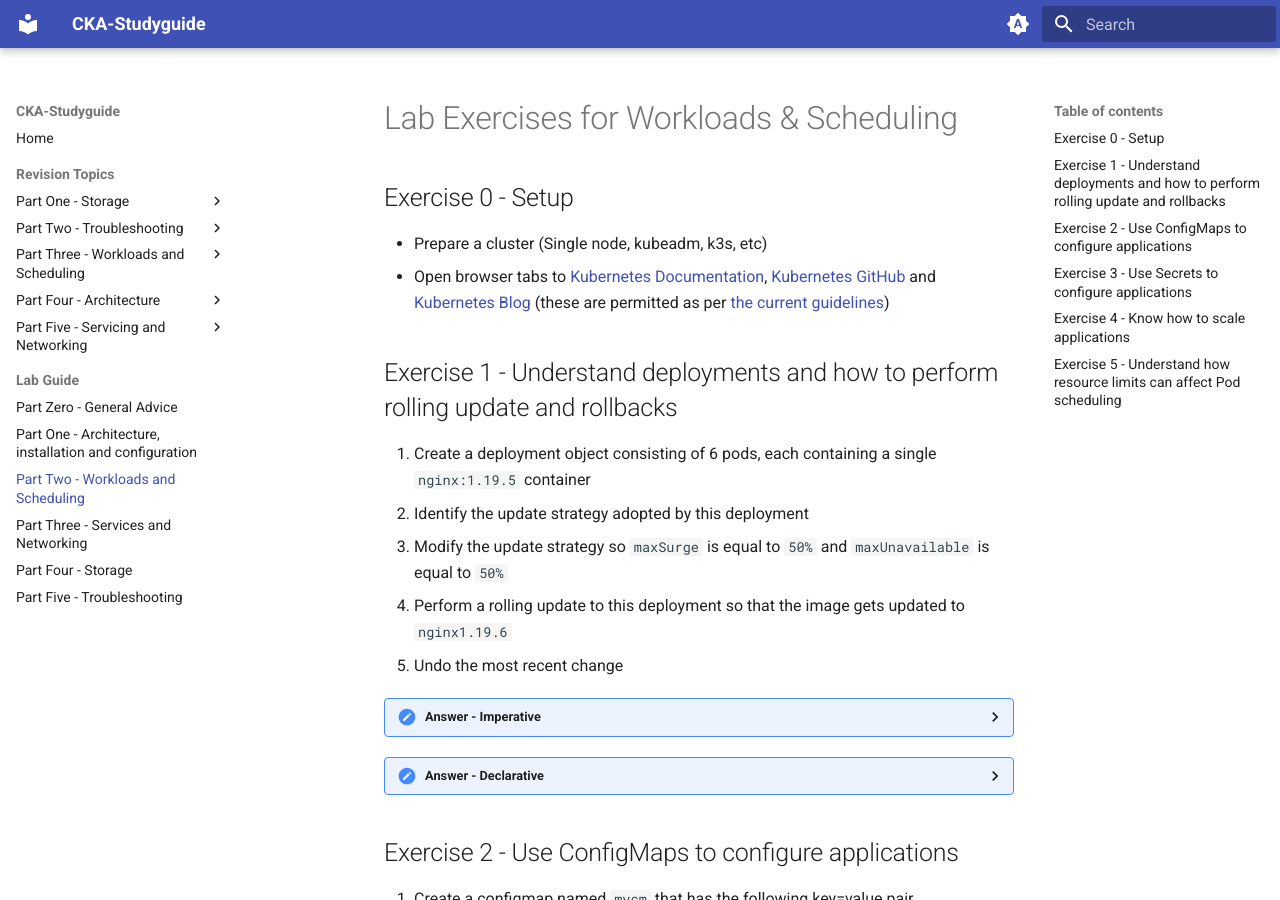
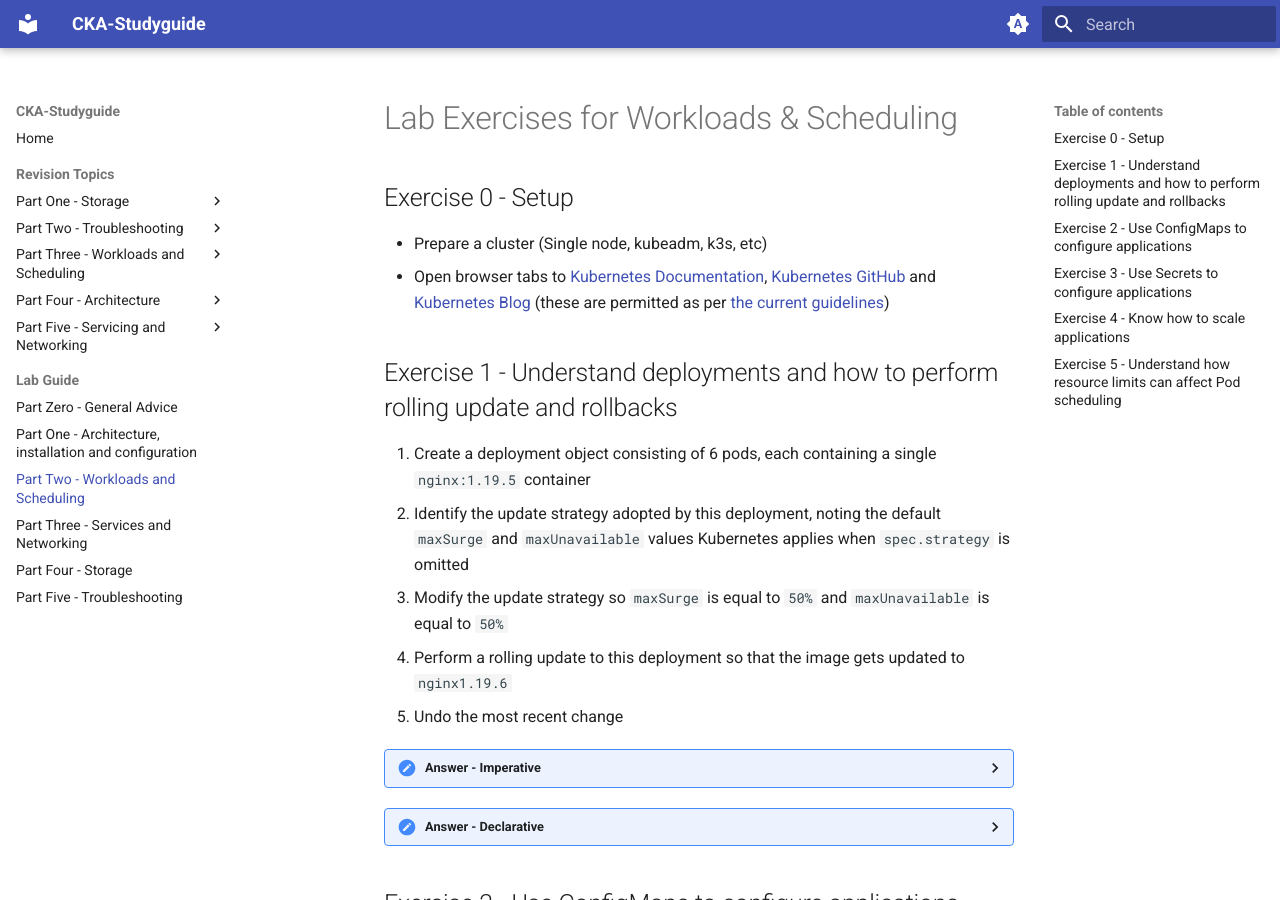
Before and after one commit to David-VTUK/CKA-StudyGuide, an MkDocs documentation site: the page built from cka-study-guide/docs/lab-guide/02-workloads-and-scheduling.md, in a window 1280 px wide and 900 px high. Built offline with MkDocs 1.6.1 and Material for MkDocs 9.7.7, drawn with Linux system fonts in a browser that asks for light colours.

Commit message:
Update 02-workloads-and-scheduling.md
Exercise 1: omit spec.strategy in declarative answer to surface the default update strategy

````diff
--- a/cka-study-guide/docs/lab-guide/02-workloads-and-scheduling.md
+++ b/cka-study-guide/docs/lab-guide/02-workloads-and-scheduling.md
@@ -8,7 +8,7 @@
 ## Exercise 1 - Understand deployments and how to perform rolling update and rollbacks
 
 1. Create a deployment object consisting of 6 pods, each containing a single `nginx:1.19.5` container
-2. Identify the update strategy adopted by this deployment
+2. Identify the update strategy adopted by this deployment, noting the default `maxSurge` and `maxUnavailable` values Kubernetes applies when `spec.strategy` is omitted
 3. Modify the update strategy so `maxSurge` is equal to `50%` and `maxUnavailable` is equal to `50%`
 4. Perform a rolling update to this deployment so that the image gets updated to `nginx1.19.6`
 5. Undo the most recent change
@@ -17,7 +17,7 @@
 
     ```shell
     kubectl create deployment nginx --image=nginx:1.19.5 --replicas=6
-    kubectl describe deployment nginx | grep StrategyType
+    kubectl describe deployment nginx | grep -i strategy
     kubectl patch deployment nginx -p "{\"spec\": {\"strategy\": {\"rollingUpdate\": { \"maxSurge\":\"50%\"}}}}" --record=true
     kubectl patch deployment nginx -p "{\"spec\": {\"strategy\": {\"rollingUpdate\": { \"maxUnavailable\":\"50%\"}}}}" --record=true
     kubectl set image deployment nginx nginx=nginx:1.19.6 --record=true
@@ -55,8 +51,12 @@
     ```
 
     ```shell
-    kubectl describe deployment nginx (unless specified, will be listed as "UpdateStrategy")
+    kubectl describe deployment nginx | grep -i strategy
     ```
+
+    Note:
+
+    * Since `spec.strategy` was omitted, Kubernetes applies the default `RollingUpdate` strategy with `maxUnavailable: 25%` and `maxSurge: 25%`, shown in the describe output as `RollingUpdateStrategy: 25% max unavailable, 25% max surge`.
 
     patch.yaml contents:
 
@@ -91,6 +91,7 @@
     1. `key` = owner
     2. `value` = yourname
 2. Create a pod of your choice, such as `nginx`. Configure this Pod so that the underlying container has the environment variable `OWNER` set to the value of this configmap
+
 
 ??? Answer
 
````
Also changed, not shown: other parts of cka-study-guide/docs/lab-guide/02-workloads-and-scheduling.md (+0 -4 lines).
